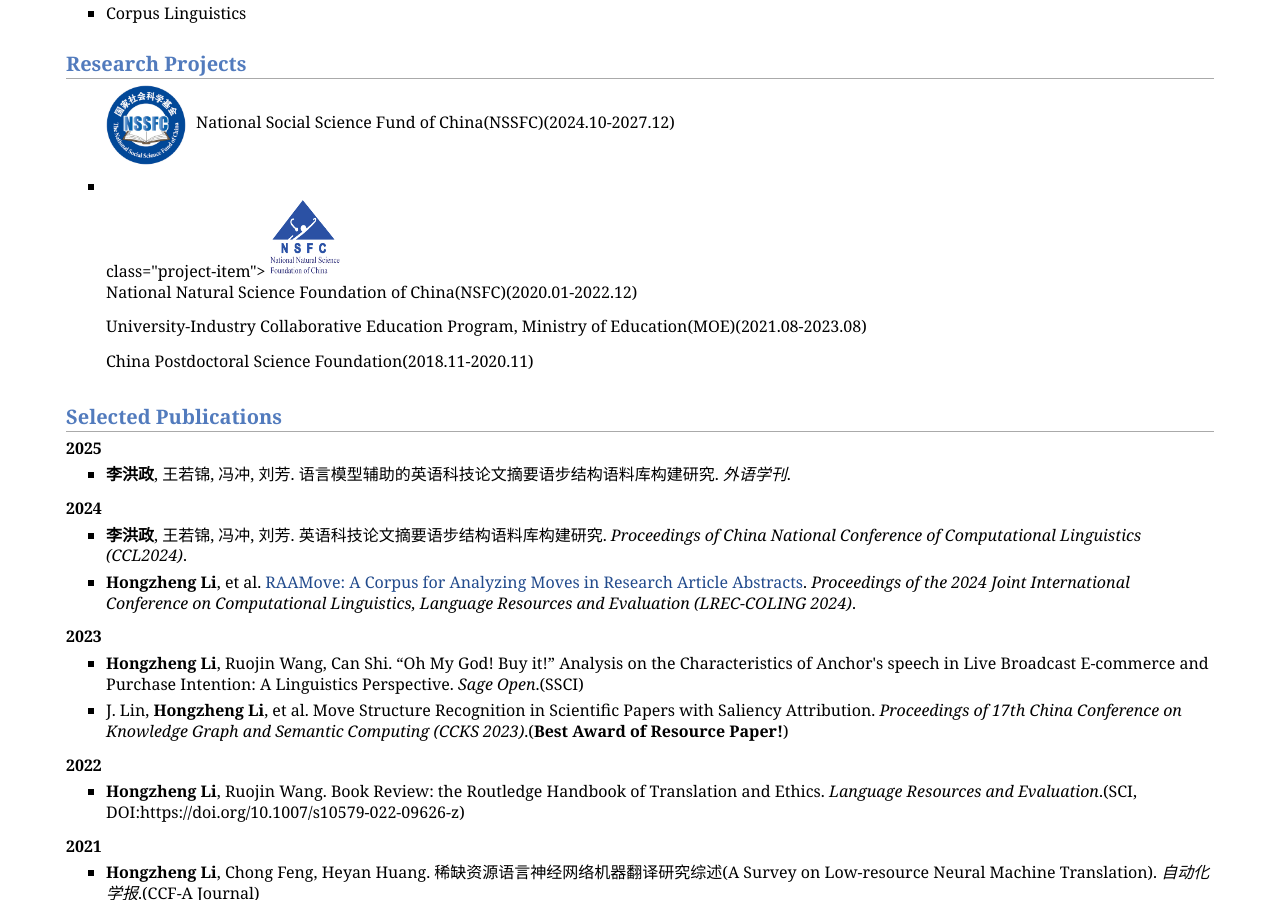
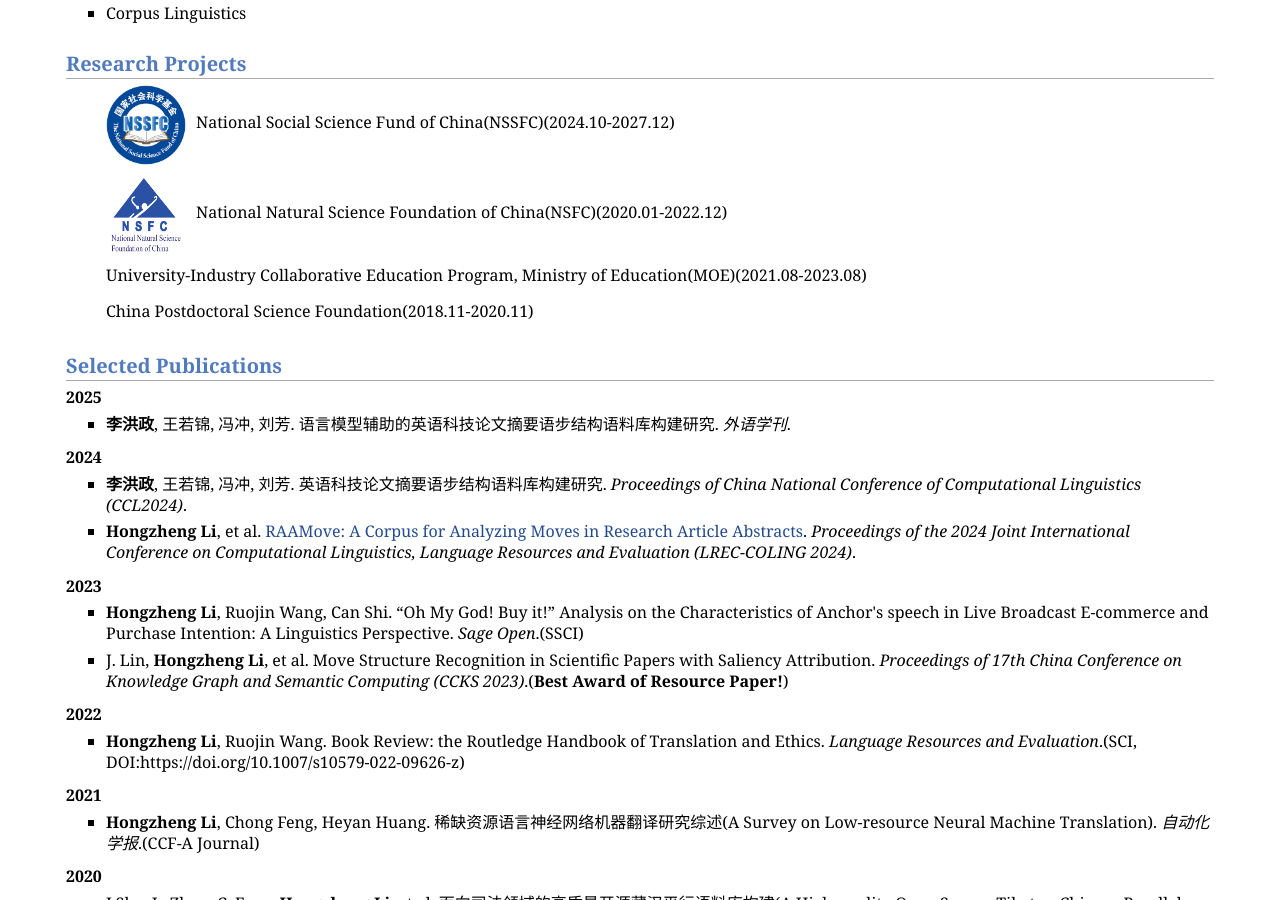
Before and after one commit to lihongzheng-nlp/lihongzheng-nlp.github.io, a Jekyll site: the page index.html, which Jekyll copies as it is, in a window 1280 px wide and 900 px high, scrolled down 1317 px. Built offline with Jekyll 4.4.1, drawn with Linux system fonts in a browser that asks for light colours.

Commit message:
Update index.html

```diff
--- a/index.html
+++ b/index.html
@@ -80,7 +80,7 @@
 <ul>
 <li class="project-item"><img src="images/nssfc.jpg" alt="Project Icon" style="width:80px; height:80px; margin-right:10px;"><p>National Social Science Fund of China(NSSFC)(2024.10-2027.12)</p>
 </li>
-<li></li>class="project-item"><img src="images/nsfc.png" alt="Project Icon" style="width:80px; height:80px; margin-right:10px;"><p>National Natural Science Foundation of China(NSFC)(2020.01-2022.12)</p>
+<li class="project-item"><img src="images/nsfc.png" alt="Project Icon" style="width:80px; height:80px; margin-right:10px;"><p>National Natural Science Foundation of China(NSFC)(2020.01-2022.12)</p>
 </li>
 <li class="project-item"><p>University-Industry Collaborative Education Program, Ministry of Education(MOE)(2021.08-2023.08)</p>
 </li>
```
